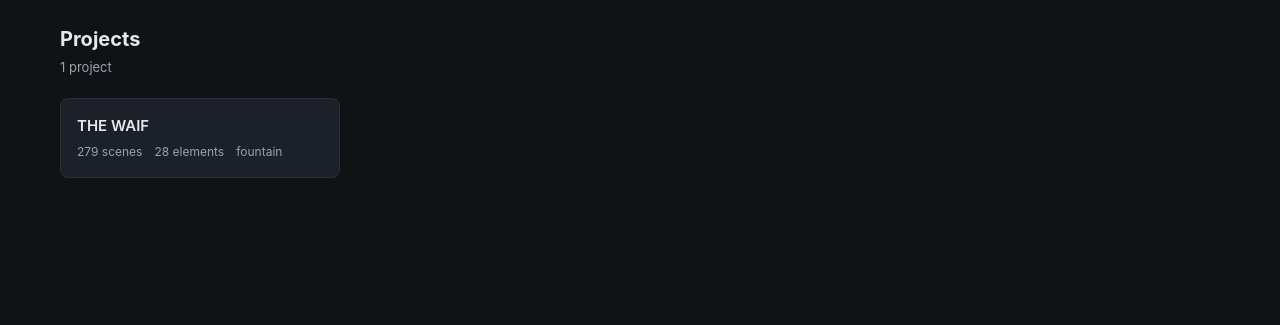
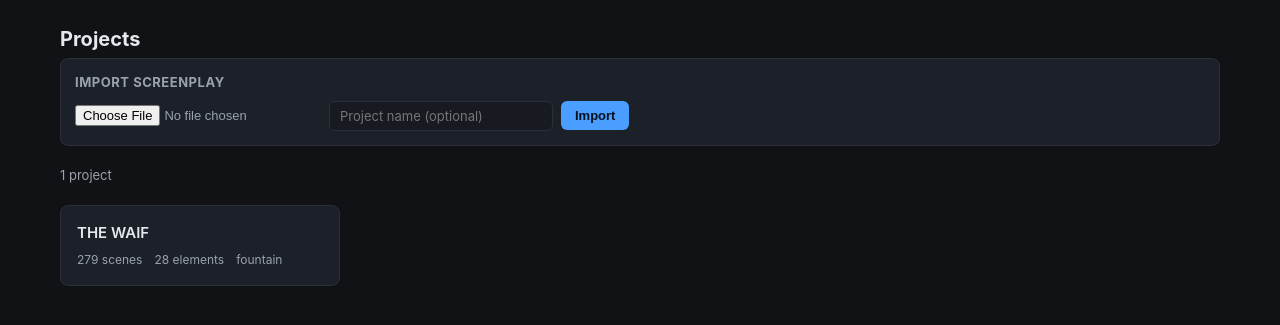
Before and after one commit to sfingali/shotbreak, a FastAPI app: page / in a window 1280 px wide. Shown: the part 49-374 px from the top of the page. Run offline with FastAPI, Linux system fonts and the light colour scheme; data comes from the database, SQL or seed files in the repository.

Commit message:
feat(web): add screenplay import form to project list
File input + name field submits multipart form to POST /api/projects,
then navigates to the new project's breakdown view.

Co-Authored-By: Claude Sonnet 5 <noreply@anthropic.com>

```diff
--- a/shotbreak/web/static/app.js
+++ b/shotbreak/web/static/app.js
@@ -32,6 +32,22 @@
       body: JSON.stringify(body),
     });
     if (!res.ok) throw new Error(`PUT ${path} failed (${res.status})`);
+    return res.json();
+  }
+
+  async function apiPost(path, body) {
+    const res = await fetch(path, {
+      method: 'POST',
+      headers: { 'Content-Type': 'application/json' },
+      body: JSON.stringify(body || {}),
+    });
+    if (!res.ok) throw new Error(`POST ${path} failed (${res.status})`);
+    return res.json();
+  }
+
+  async function apiPostForm(path, formData) {
+    const res = await fetch(path, { method: 'POST', body: formData });
+    if (!res.ok) throw new Error(`POST ${path} failed (${res.status})`);
     return res.json();
   }
 
@@ -84,17 +100,59 @@
   async function renderProjects() {
     setCrumbs([{ label: 'Projects' }]);
     const projects = await apiGet('/api/projects');
-    if (!projects.length) {
-      app.innerHTML = '<div class="empty">No projects yet. Import a screenplay with <code>shotbreak import-script</code>.</div>';
-      return;
-    }
     app.innerHTML = `
       <h1>Projects</h1>
-      <div class="subtitle">${projects.length} project${projects.length === 1 ? '' : 's'}</div>
-      <div class="project-grid">${projects.map(projectCard).join('')}</div>
+      ${importForm()}
+      <div id="import-error"></div>
+      ${projects.length ? `
+        <div class="subtitle">${projects.length} project${projects.length === 1 ? '' : 's'}</div>
+        <div class="project-grid">${projects.map(projectCard).join('')}</div>
+      ` : '<div class="empty">No projects yet. Import a screenplay above.</div>'}
     `;
     app.querySelectorAll('.project-card').forEach((card) => {
       card.addEventListener('click', () => navigate(`#/project/${card.dataset.id}`));
+    });
+    bindImportForm();
+  }
+
+  function importForm() {
+    return `
+      <form id="import-form" class="panel import-form">
+        <h3>Import screenplay</h3>
+        <div class="import-form-row">
+          <input type="file" id="import-file" accept=".fountain,.fdx,.xml,.pdf" required>
+          <input type="text" id="import-name" class="editable-field" placeholder="Project name (optional)">
+          <button type="submit" class="btn" id="import-submit">Import</button>
+        </div>
+      </form>
+    `;
+  }
+
+  function bindImportForm() {
+    const form = document.getElementById('import-form');
+    const errorEl = document.getElementById('import-error');
+    form.addEventListener('submit', async (ev) => {
+      ev.preventDefault();
+      const fileInput = document.getElementById('import-file');
+      const nameInput = document.getElementById('import-name');
+      const submitBtn = document.getElementById('import-submit');
+      if (!fileInput.files.length) return;
+
+      const formData = new FormData();
+      formData.append('file', fileInput.files[0]);
+      if (nameInput.value.trim()) formData.append('name', nameInput.value.trim());
+
+      submitBtn.disabled = true;
+      submitBtn.textContent = 'Importing…';
+      errorEl.innerHTML = '';
+      try {
+        const result = await apiPostForm('/api/projects', formData);
+        navigate(`#/project/${result.project_id}`);
+      } catch (err) {
+        errorEl.innerHTML = `<div class="error-banner">Import failed: ${escapeHtml(err.message)}</div>`;
+        submitBtn.disabled = false;
+        submitBtn.textContent = 'Import';
+      }
     });
   }
 
--- a/shotbreak/web/static/style.css
+++ b/shotbreak/web/static/style.css
@@ -112,6 +112,20 @@ h3 { font-size: 13px; margin: 0 0 8px; color: var(--text-dim); text-transform: u
 }
 .project-card .name { font-weight: 600; font-size: 15px; margin-bottom: 6px; }
 .project-card .meta { color: var(--text-dim); font-size: 12px; display: flex; gap: 12px; flex-wrap: wrap; }
+
+.import-form {
+  margin-bottom: 20px;
+}
+.import-form-row {
+  display: flex;
+  gap: 8px;
+  flex-wrap: wrap;
+  align-items: center;
+}
+.import-form-row input[type="file"] {
+  color: var(--text-dim);
+  font-size: 13px;
+}
 
 /* --- Breakdown view --- */
 
```
